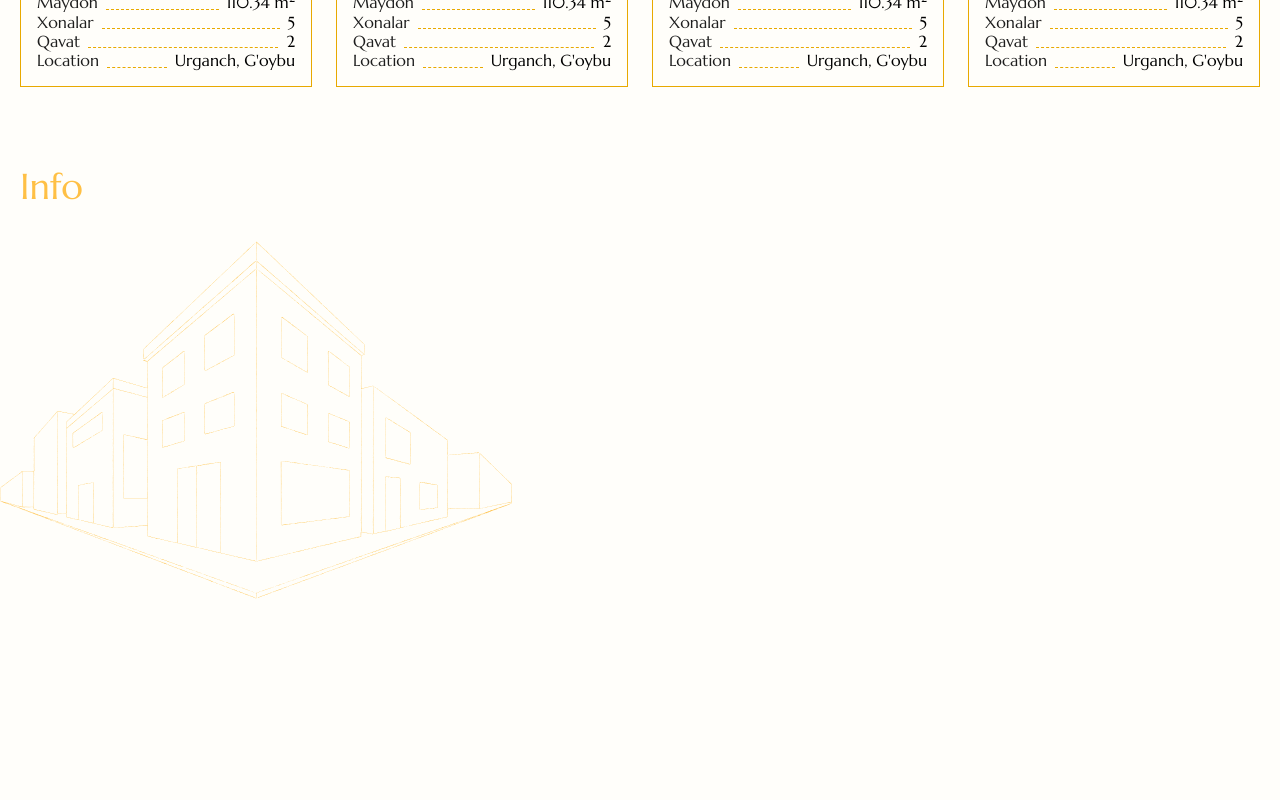
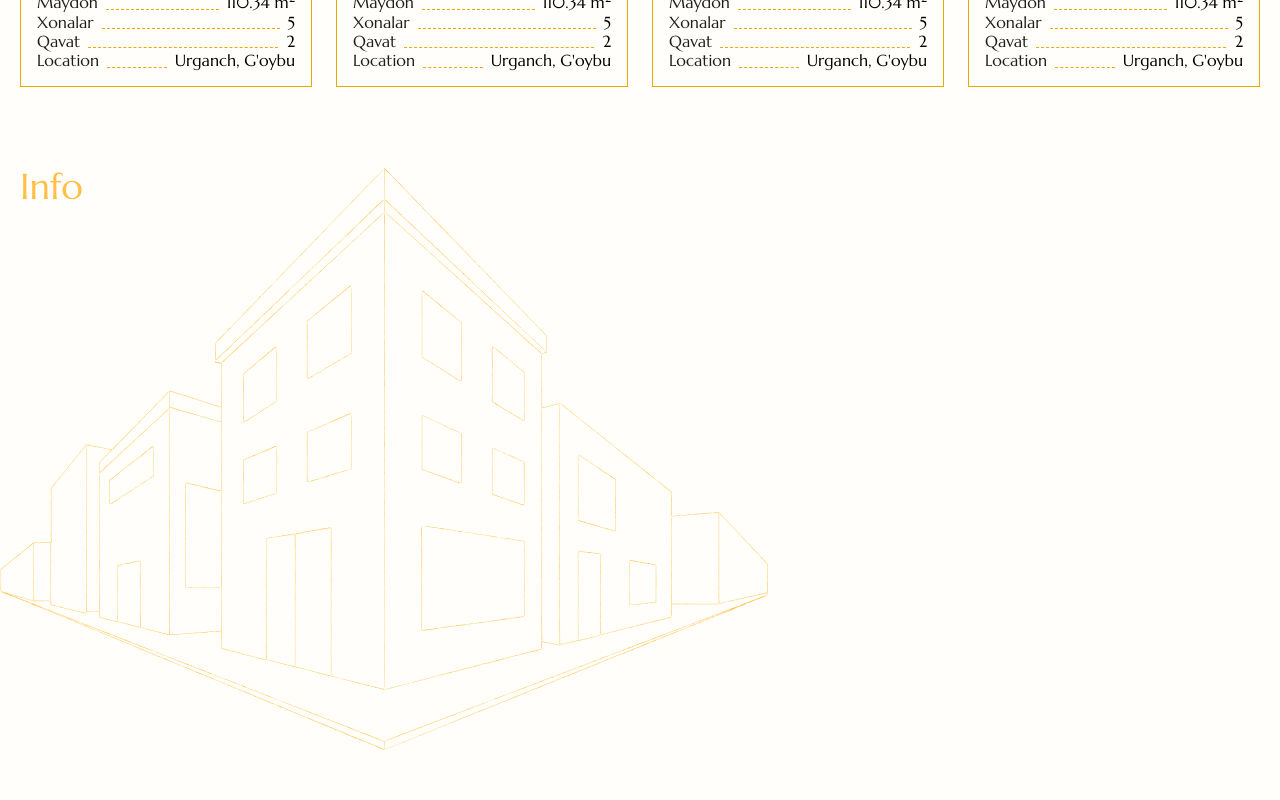
Before and after one commit to mayklweb/bunyodhouse, a React (Vite) app: page / in a window 1280 px wide. Shown: the part 2400-3200 px from the top of the page. Built offline with nearby package versions, Linux system fonts and the light colour scheme.

Commit message:
recreate

```diff
--- a/src/sections/info/index.jsx
+++ b/src/sections/info/index.jsx
@@ -1,98 +1,72 @@
 import React, { useEffect, useRef } from "react";
 import gsap from "gsap";
 import ScrollTrigger from "gsap/ScrollTrigger";
+import SplitText from "gsap/SplitText";
 
-gsap.registerPlugin(ScrollTrigger);
+gsap.registerPlugin(ScrollTrigger, SplitText);
 
 function Info() {
   const sectionRef = useRef(null);
-  const linesRef = useRef([]);
-
-  console.log(sectionRef);
-  console.log(linesRef);
-
-
-  if (!linesRef.current.every(Boolean)) return;
 
   useEffect(() => {
-    const ctx = gsap.context(() => {
-      // Set all lines to be hidden initially
-      gsap.set(linesRef.current, {
-        autoAlpha: 0,
-        y: 40,
+    document.fonts.ready.then(() => {
+      // Split text
+      const split = new SplitText(".split", {
+        type: "words,lines",
+        linesClass: "line",
       });
 
-      const tl = gsap.timeline({
+      // Animate each line
+      gsap.from(split.lines, {
         scrollTrigger: {
           trigger: sectionRef.current,
-          start: "top 40px",
-          end: "+=2000 bottom",
-          scrub: true,
-          pin: true,
-          // pinSpacing: false,
+          start: "top 70%",
+          end: "center top",
+          scrub: 1,
         },
+        yPercent: 110,
+        opacity: 0,
+        duration: 1,
+        stagger: 0.2,
+        ease: "power4.out",
       });
-
-      // Animate each line one by one based on timeline
-      linesRef.current.forEach((line, i) => {
-        tl.to(
-          line,
-          {
-            autoAlpha: 2,
-            y: 0,
-            duration: 1,
-            ease: "power2.out",
-          },
-          i * 1 // each line starts later in the timeline
-        );
-      });
-    }, sectionRef);
-
-    return () => ctx.revert();
+    });
   }, []);
 
   return (
-    <section className="">
-      <div className="scene pt-10"  ref={sectionRef}>
-        <div className="container py-20">
-          <h1 className="text-4xl text-[#FFC045] mb-10">Info</h1>
+    <section>
+      <div className="scene py-10 " ref={sectionRef}>
+        <div className="container py-20 bg-[url('/house-3.svg')] bg-no-repeat bg-left-bottom bg-[length:60%_100%]">
+          <h1 className="text-4xl text-[#FFC045] ">Info</h1>
 
-          <div className="flex flex-col gap-14 items-end">
-            <div
-              className="info-line w-3/5 flex gap-4"
-              ref={(el) => (linesRef.current[0] = el)}
-            >
-              <h1 className="text-[#FFC045] text-lg md:text-xl lg:text-3xl">01.</h1>
-              <h1 className="text-[#030303] text-xl md:text-2xl lg:text-4xl">
+          <div className="con flex flex-col gap-14 items-end ">
+            <div className="con w-2/4 flex gap-4">
+              <h1 className="split text-[#FFC045] text-lg md:text-xl lg:text-4xl">
+                01.
+              </h1>
+              <h1 className="split text-[#030303] text-xl md:text-2xl lg:text-5xl">
                 "Bunyod House" uylari o'zining zamonaviy dizayni bilan ajralib
                 turadi.
               </h1>
             </div>
 
-            <div
-              className="info-line w-3/5 flex gap-4 "
-              ref={(el) => (linesRef.current[1] = el)}
-            >
-              <h1 className="text-[#FFC045] text-lg md:text-xl lg:text-3xl">02.</h1>
-              <h1 className="text-[#030303] text-xl md:text-2xl lg:text-4xl">
+            <div className="con w-2/4 flex gap-4">
+              <h1 className="split text-[#FFC045] text-lg md:text-xl lg:text-4xl">
+                02.
+              </h1>
+              <h1 className="split text-[#030303] text-xl md:text-2xl lg:text-5xl">
                 Biz mijozlarimiz uchun eng qulay narxlarni taqdim etamiz.
               </h1>
             </div>
 
-            <div
-              className="info-line w-3/5 flex gap-4 "
-              ref={(el) => (linesRef.current[2] = el)}
-            >
-              <h1 className="text-[#FFC045] text-lg md:text-xl lg:text-3xl">03.</h1>
-              <h1 className="text-[#030303] text-xl md:text-2xl lg:text-4xl">
+            <div className="con w-2/4 flex gap-4">
+              <h1 className="split text-[#FFC045] text-lg md:text-xl lg:text-4xl">
+                03.
+              </h1>
+              <h1 className="split text-[#030303] text-xl md:text-2xl lg:text-5xl">
                 Qurilishda yuqori sifatli materiallar ishlatiladi.
               </h1>
             </div>
-          </div>
-
-          {/* Background Image */}
-          <div className="w-full absolute bottom-0 right-0 z-[-1] hidden items-start lg:flex ">
-            <img className="w-[40%]" src="/house-3.svg" alt="" />
           </div>
         </div>
       </div>
```
